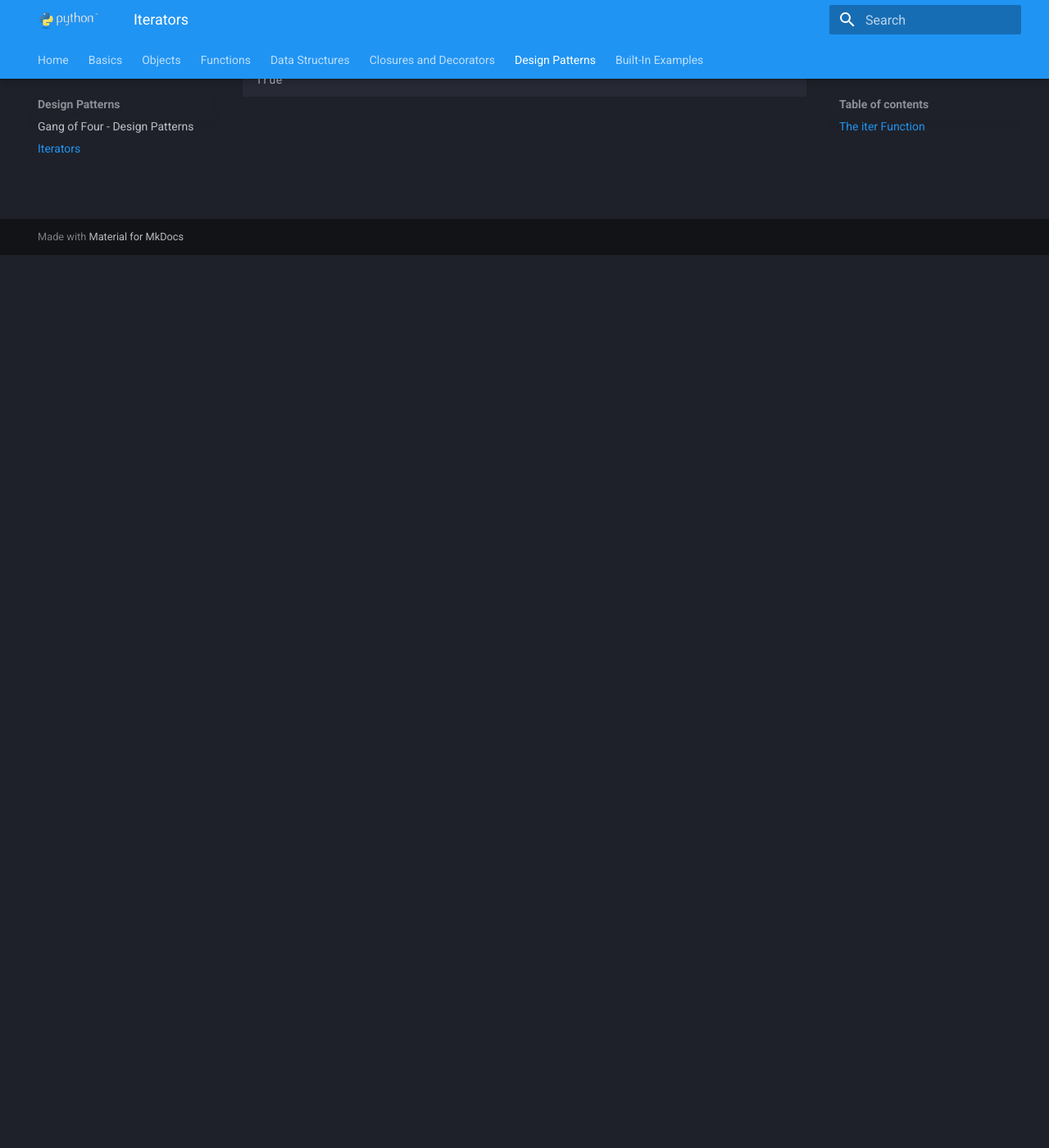
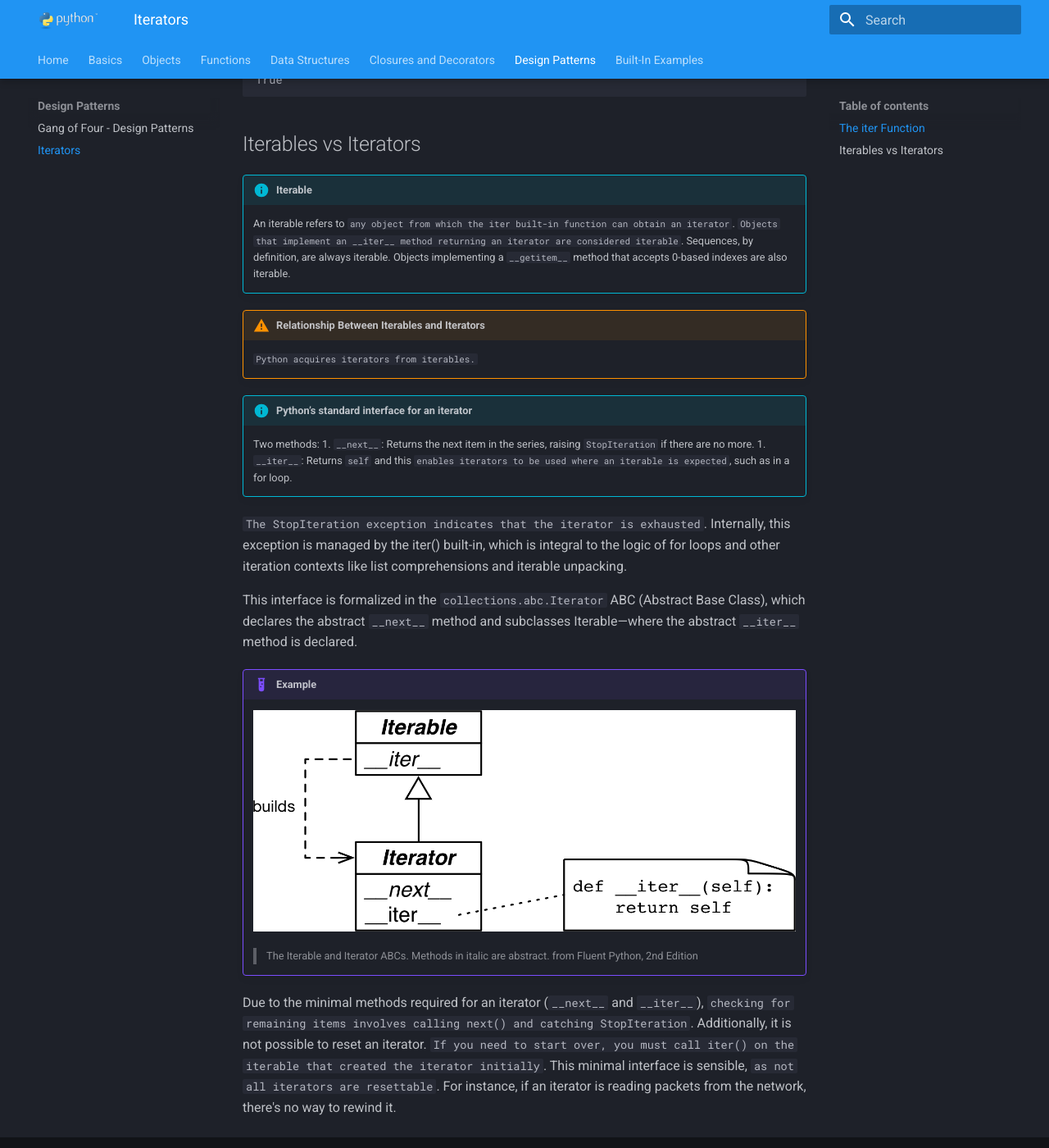
Before and after one commit to RomeroGabriel/mastering-python, an MkDocs documentation site: the page built from doc/design_patterns/iterators.md, in a window 1280 px wide and 1400 px high, scrolled down 1089 px. Shown: the whole window at 82% size. Built offline with MkDocs 1.6.1 and Material for MkDocs 9.7.7, drawn with Linux system fonts in a browser that asks for light colours.

Commit message:
more iterables

````diff
--- a/doc/design_patterns/iterators.md
+++ b/doc/design_patterns/iterators.md
@@ -30,3 +30,26 @@ True
 >>> isinstance(goose_spam_can, abc.Iterable)
 True
 ```
+
+## Iterables vs Iterators
+
+!!! info "Iterable"
+    An iterable refers to `any object from which the iter built-in function can obtain an iterator`. `Objects that implement an __iter__ method returning an iterator are considered iterable`. Sequences, by definition, are always iterable. Objects implementing a `__getitem__` method that accepts 0-based indexes are also iterable.
+
+!!! warning "Relationship Between Iterables and Iterators"
+    `Python acquires iterators from iterables.`
+
+!!! info "Python’s standard interface for an iterator"
+    Two methods:
+    1. `__next__`: Returns the next item in the series, raising `StopIteration` if there are no more.
+    1. `__iter__`: Returns `self` and this `enables iterators to be used where an iterable is expected`, such as in a for loop.
+
+`The StopIteration exception indicates that the iterator is exhausted`. Internally, this exception is managed by the iter() built-in, which is integral to the logic of for loops and other iteration contexts like list comprehensions and iterable unpacking.
+
+This interface is formalized in the `collections.abc.Iterator` ABC (Abstract Base Class), which declares the abstract `__next__` method and subclasses Iterable—where the abstract `__iter__` method is declared.
+
+!!! example
+    ![The Iterable and Iterator ABCs. Methods in italic are abstract. from Fluent Python, 2nd Edition](https://raw.githubusercontent.com/RomeroGabriel/mastering-python/main/doc/images/design_patterns/uml-iterator.png)
+    > The Iterable and Iterator ABCs. Methods in italic are abstract. from Fluent Python, 2nd Edition
+
+Due to the minimal methods required for an iterator (`__next__` and `__iter__`), `checking for remaining items involves calling next() and catching StopIteration`. Additionally, it is not possible to reset an iterator. `If you need to start over, you must call iter() on the iterable that created the iterator initially`. This minimal interface is sensible, `as not all iterators are resettable`. For instance, if an iterator is reading packets from the network, there's no way to rewind it.
````
Also changed, not shown: doc/basics/object_handling.md (+1 -1 lines), doc/classes_objects/interfaces_protocols_abc.md (+2 -2 lines), doc/data_structures/sequence.md (+2 -2 lines), doc/data_structures/tuple.md (+1 -1 lines).
